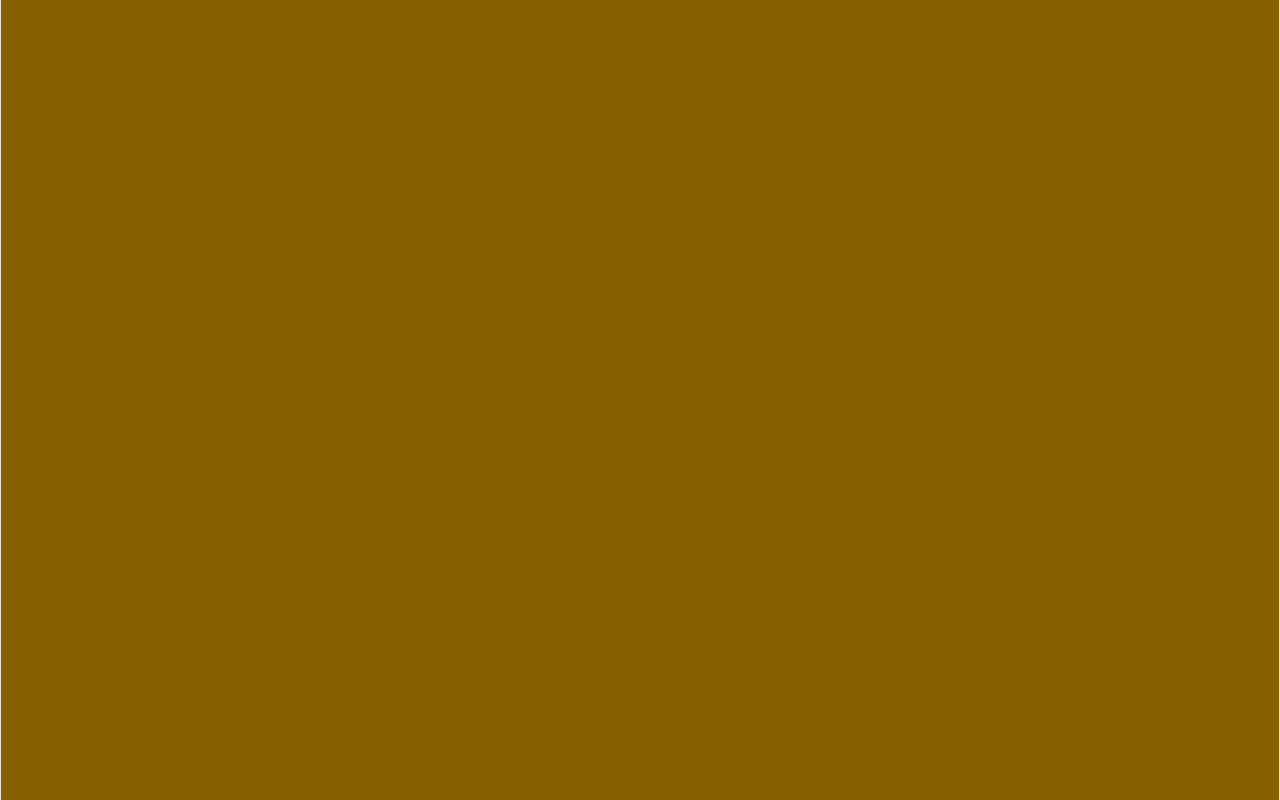
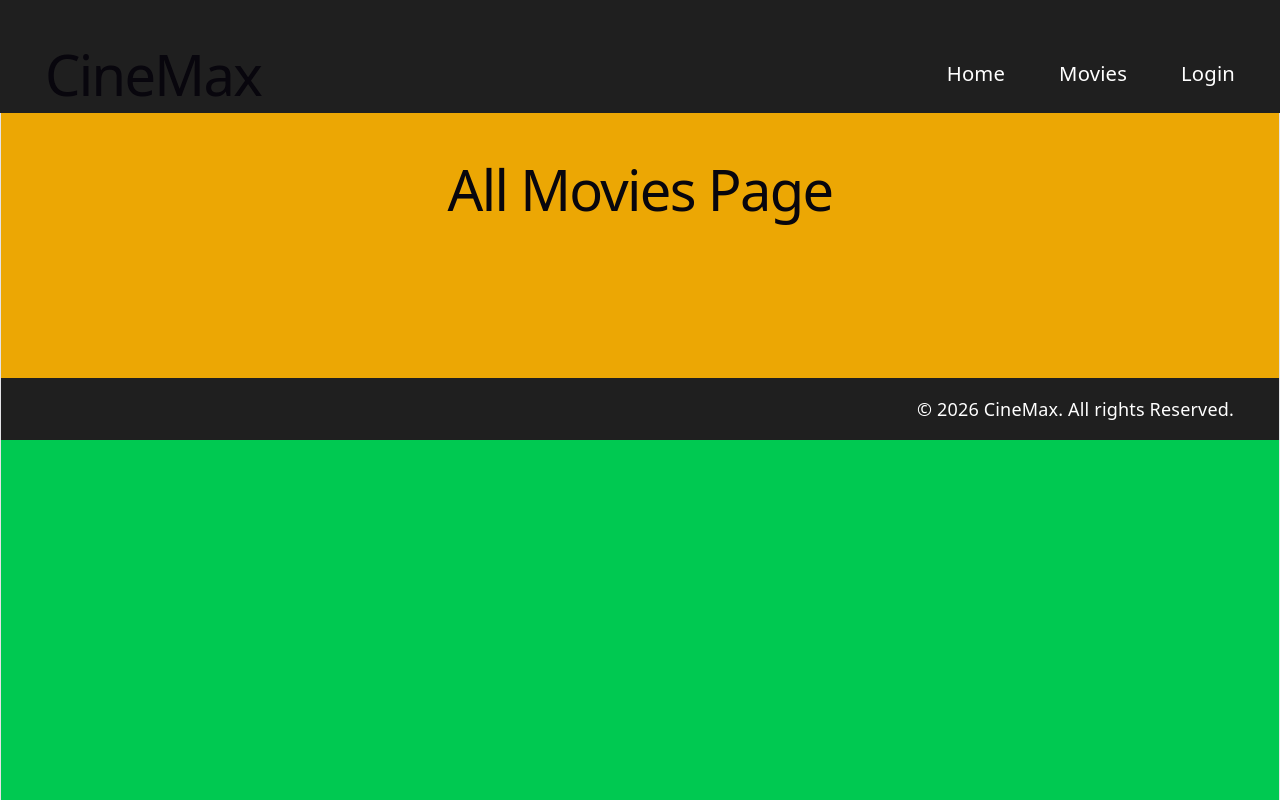
Before and after one commit to matheesha27/movie-ticket-booking-frontend, a React (Vite) app: page /movies in a window 1280 px wide. Before the commit this address had no page. Built offline with nearby package versions, Linux system fonts and the light colour scheme.

Commit message:
Makes UI component fine tune

```diff
--- a/src/App.jsx
+++ b/src/App.jsx
@@ -5,6 +5,7 @@ import { BrowserRouter, Route, Routes } from 'react-router-dom'
 import HomePage from './pages/HomePage'
 import LoginPage from './pages/LoginPage'
 import MoviePage from './pages/MoviePage'
+import MoviesPage from './pages/MoviesPage'
 import SeatSelectionPage from './pages/SeatSelectionPage'
 
 function App() {
@@ -12,10 +13,11 @@ function App() {
   return (
     <BrowserRouter>
       <Toaster position="top-right" />
-      <div className="w-full min-h-screen bg-secondary">
+      <div className="w-full min-h-screen bg-green-500">
         <Routes>
           <Route path="/" element={<HomePage />} />
           <Route path="/login" element={<LoginPage />} />
+          <Route path="/movies" element={<MoviesPage />} />
           <Route path="/movie/:movieId" element={<MoviePage />} />
           <Route path="/seat-selection/:seatId" element={<SeatSelectionPage />}/>
         </Routes>
--- a/src/components/Footer.jsx
+++ b/src/components/Footer.jsx
@@ -5,7 +5,7 @@ export default function Footer() {
     <footer className="w-full bg-primary text-text text-right py-4">
 
       <p className="px-10 text-text">
-        © 2026 CineMax
+        © 2026 CineMax. All rights Reserved.
       </p>
 
     </footer>
--- a/src/components/Header.jsx
+++ b/src/components/Header.jsx
@@ -4,19 +4,19 @@ export default function Header() {
 
   return (
 
-    <header className="fixed top-0 left-0 w-full bg-primary text-accent px-10 py-1">
+    <header className="fixed top-0 left-0 w-full h-25 bg-primary px-10 py-1">
 
       <div className="flex items-center justify-between">
 
-        <h1 className="text-2xl font-bold text-accent">
+        <h1 className="text-2xl font-bold">
           CineMax
         </h1>
 
-        <nav className="flex gap-12">
+        <nav className="flex gap-12 text-white text-lg">
 
           <Link to="/">Home</Link>
 
-          <Link to="/movie/1">
+          <Link to="/movies">
             Movies
           </Link>
 
--- a/src/components/loader.jsx
+++ b/src/components/loader.jsx
@@ -1,7 +1,7 @@
 export default function Loader() {
     return (
         <div className="w-full h-screen fixed top-0 left-0 bg-black/40 flex justify-center items-center">
-            <div className="w-[80px] h-[80px] border-4 border-accent border-t-transparent rounded-full animate-spin"></div>
+            <div className="w-20 h-20 border-4 border-accent border-t-transparent rounded-full animate-spin"></div>
         </div>
     );
 }
--- a/src/index.css
+++ b/src/index.css
@@ -2,16 +2,16 @@
 
 @theme {
     --color-primary: #1f1f1f;
-    --color-secondary: #885f00;
-    --color-accent: #eca704;
-    --color-text: #b6b4b4;
+    --color-secondary: #eca704;
+    --color-accent: #b6b4b4;
+    --color-text: #ffffff;
 }
 
 :root {
   --color-primary: #1f1f1f;
-  --color-secondary: #885f00;
-  --color-accent: #eca704;
-  --color-text: #b6b4b4;
+  --color-secondary: #eca704;
+  --color-accent: #b6b4b4;
+  --color-text: #ffffff;
   --text: #6b6375;
   --text-h: #08060d;
   --bg: #fff;
--- a/src/pages/HomePage.jsx
+++ b/src/pages/HomePage.jsx
@@ -5,11 +5,11 @@ export default function HomePage() {
 
   return (
 
-    <div className="min-h-screen bg-secondary text-white">
+    <div className="min-h-screen text-white">
 
       <Header />
 
-      <main className="p-28">
+      <main className="p-28 bg-secondary">
 
         <h1 className="text-4xl font-bold">
           Home Page
--- /dev/null
+++ b/src/pages/MoviesPage.jsx
@@ -0,0 +1,23 @@
+import React from 'react';
+import Header from '../components/Header';
+import Footer from '../components/Footer';
+
+export default function HomePage() {
+  return (
+    <div className="min-h-screen text-white">
+
+          <Header />
+
+          <main className="p-28 bg-secondary">
+
+            <h1 className="text-4xl font-bold">
+              All Movies Page
+            </h1>
+
+          </main>
+
+          <Footer />
+
+        </div>
+  );
+}
--- /dev/null
+++ b/tailwind.config.js
@@ -0,0 +1,25 @@
+/** @type {import('tailwindcss').Config} */
+export default {
+
+  content: [
+    "./index.html",
+    "./src/**/*.{js,ts,jsx,tsx}",
+  ],
+
+  theme: {
+    extend: {
+
+      colors: {
+
+        primary: "#121212",
+        secondary: "#f3ae0c",
+        accent: "#8A2BE2",
+        text: "#b6b4b4",
+
+      },
+
+    },
+  },
+
+  plugins: [],
+}
```
